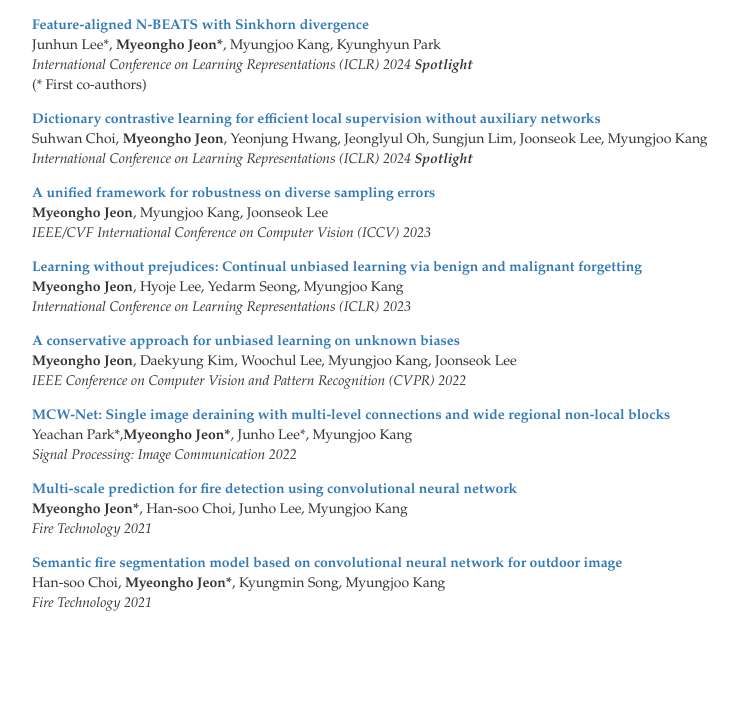
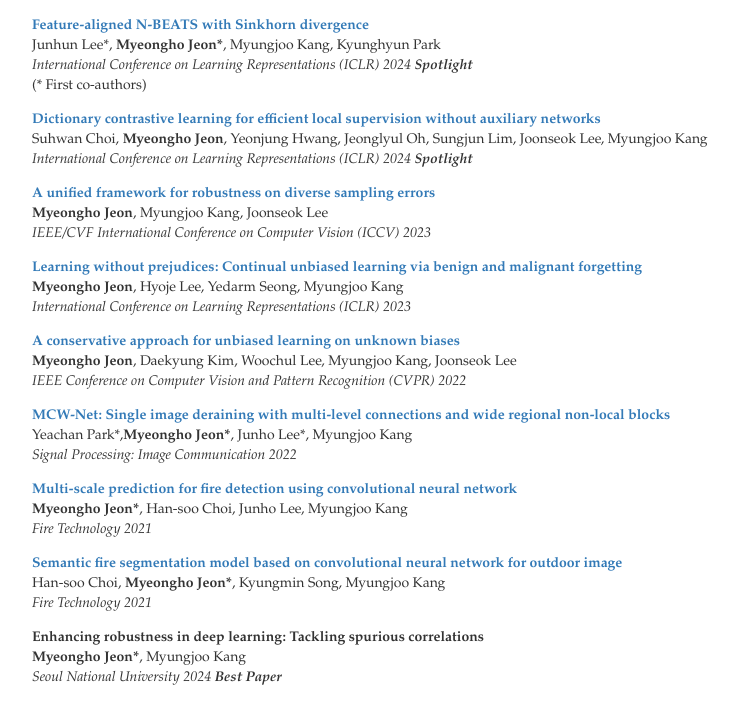
Before and after one commit to aandyjeon/website, a plain HTML site: page index.html in a window 1280 px wide. Shown: the part 704-1407 px from the top of the page, without its empty margins (108-846 px from the left). Before the commit the page ends 1333 px from the top, so only its background shows below. Drawn offline with Linux system fonts and the light colour scheme; files that its build step writes are made by us from their sources; a script that the page names is missing.

Commit message:
Update index.html

```diff
--- a/index.html
+++ b/index.html
@@ -190,6 +190,18 @@
                             Fire Technology 2021
                         </div>
                     </div>
+
+                    <div class="pub">
+                        <div class="title">
+                            Enhancing robustness in deep learning: Tackling spurious correlations
+                        </div>
+                        <div class="authors">
+                            <span class='me'>Myeongho Jeon*</span>, Myungjoo Kang
+                        </div>
+                        <div class="location">
+                            Seoul National University 2024 <b>Best Paper</b>
+                        </div>
+                    </div>
                 </div>
             </div>
         </div>
```
